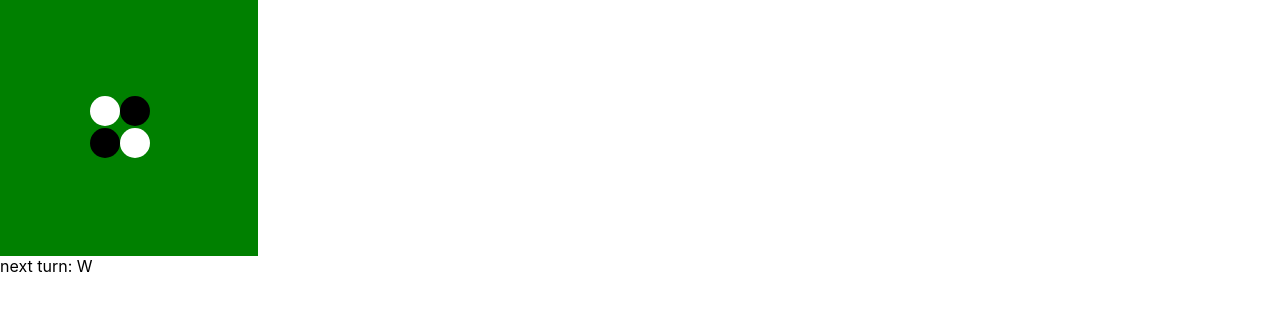
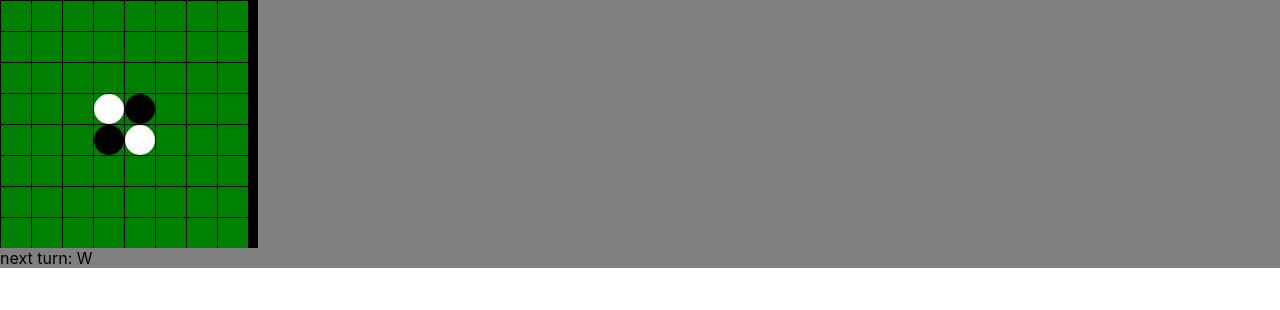
Before and after one commit to Riku-Hatano/othello, a React (Create React App) app: page / in a window 1280 px wide. Shown: the top 310 px of the page. Built offline with nearby package versions, Linux system fonts and the light colour scheme.

Commit message:
マス目を追加しました

```diff
--- a/src/App.css
+++ b/src/App.css
@@ -1,22 +1,28 @@
+.body {
+  background-color: gray;
+}
 .squareParent {
   display: flex;
   flex-wrap: wrap;
-  height: 32px;
+  height: 31px;
   width: 258px;
-  background-color: green;
+  background-color: black;
 }
-
-.square {
+.squareChild {
+  margin: 0.5px;
   width: 30px;
   height: 30px;
   background-color: green;
-  margin-right: 0px;
-  margin-bottom: 0px;
   text-align: center;
   line-height: 30px;
   user-select: none;
 }
-
+.inSquare {
+  padding: 1px;
+  width: 28px;
+  height: 28px;
+  background-color: green;
+}
 .squareColorWhite {
   border-radius: 15px;
   color: white;
--- a/src/Board.tsx
+++ b/src/Board.tsx
@@ -44,86 +44,214 @@
     }
     render() {
         return(
-            <div>
+            <div className="body">
                 <div className="squareParent">
+                    <div className="squareChild">
                         {this.squareMaker(0, 0, this.state.squares[0][0])}
+                    </div>
+                    <div className="squareChild">
                         {this.squareMaker(0, 1, this.state.squares[0][1])}
+                    </div>
+                    <div className="squareChild">
                         {this.squareMaker(0, 2, this.state.squares[0][2])}
+                    </div>
+                    <div className="squareChild">
                         {this.squareMaker(0, 3, this.state.squares[0][3])}
+                    </div>
+                    <div className="squareChild">
                         {this.squareMaker(0, 4, this.state.squares[0][4])}
+                    </div>
+                    <div className="squareChild">
                         {this.squareMaker(0, 5, this.state.squares[0][5])}
+                    </div>
+                    <div className="squareChild">
                         {this.squareMaker(0, 6, this.state.squares[0][6])}
+                    </div>
+                    <div className="squareChild">
                         {this.squareMaker(0, 7, this.state.squares[0][7])}
                     </div>
+                </div>
                 <div className="squareParent">
+                    <div className="squareChild">
                         {this.squareMaker(1, 0, this.state.squares[1][0])}
+                    </div>
+                    <div className="squareChild">
                         {this.squareMaker(1, 1, this.state.squares[1][1])}
+                    </div>
+                    <div className="squareChild">
                         {this.squareMaker(1, 2, this.state.squares[1][2])}
+                    </div>
+                    <div className="squareChild">
                         {this.squareMaker(1, 3, this.state.squares[1][3])}
+                    </div>
+                    <div className="squareChild">
                         {this.squareMaker(1, 4, this.state.squares[1][4])}
+                    </div>
+                    <div className="squareChild">
                         {this.squareMaker(1, 5, this.state.squares[1][5])}
+                    </div>
+                    <div className="squareChild">
                         {this.squareMaker(1, 6, this.state.squares[1][6])}
+                    </div>
+                    <div className="squareChild">
                         {this.squareMaker(1, 7, this.state.squares[1][7])}
                     </div>
+                </div>
                 <div className="squareParent">
+                    <div className="squareChild">
                         {this.squareMaker(2, 0, this.state.squares[2][0])}
+                    </div>
+                    <div className="squareChild">
                         {this.squareMaker(2, 1, this.state.squares[2][1])}
+                    </div>
+                    <div className="squareChild">
                         {this.squareMaker(2, 2, this.state.squares[2][2])}
+                    </div>
+                    <div className="squareChild">
                         {this.squareMaker(2, 3, this.state.squares[2][3])}
+                    </div>
+                    <div className="squareChild">
                         {this.squareMaker(2, 4, this.state.squares[2][4])}
+                    </div>
+                    <div className="squareChild">
                         {this.squareMaker(2, 5, this.state.squares[2][5])}
+                    </div>
+                    <div className="squareChild">
                         {this.squareMaker(2, 6, this.state.squares[2][6])}
+                    </div>
+                    <div className="squareChild">
                         {this.squareMaker(2, 7, this.state.squares[2][7])}
                     </div>
+                </div>
                 <div className="squareParent">
+                    <div className="squareChild">
                         {this.squareMaker(3, 0, this.state.squares[3][0])}
+                    </div>
+                    <div className="squareChild">
                         {this.squareMaker(3, 1, this.state.squares[3][1])}
+                    </div>
+                    <div className="squareChild">
                         {this.squareMaker(3, 2, this.state.squares[3][2])}
+                    </div>
+                    <div className="squareChild">
                         {this.squareMaker(3, 3, this.state.squares[3][3])}
+                    </div>
+                    <div className="squareChild">
                         {this.squareMaker(3, 4, this.state.squares[3][4])}
+                    </div>
+                    <div className="squareChild">
                         {this.squareMaker(3, 5, this.state.squares[3][5])}
+                    </div>
+                    <div className="squareChild">
                         {this.squareMaker(3, 6, this.state.squares[3][6])}
+                    </div>
+                    <div className="squareChild">
                         {this.squareMaker(3, 7, this.state.squares[3][7])}
                     </div>
+                </div>
                 <div className="squareParent">
+                    <div className="squareChild">
                         {this.squareMaker(4, 0, this.state.squares[4][0])}
+                    </div>
+                    <div className="squareChild">
                         {this.squareMaker(4, 1, this.state.squares[4][1])}
+                    </div>
+                    <div className="squareChild">
                         {this.squareMaker(4, 2, this.state.squares[4][2])}
+                    </div>
+                    <div className="squareChild">
                         {this.squareMaker(4, 3, this.state.squares[4][3])}
+                    </div>
+                    <div className="squareChild">
                         {this.squareMaker(4, 4, this.state.squares[4][4])}
+                    </div>
+                    <div className="squareChild">
                         {this.squareMaker(4, 5, this.state.squares[4][5])}
+                    </div>
+                    <div className="squareChild">
                         {this.squareMaker(4, 6, this.state.squares[4][6])}
+                    </div>
+                    <div className="squareChild">
                         {this.squareMaker(4, 7, this.state.squares[4][7])}
                     </div>
+                </div>
                 <div className="squareParent">
+                    <div className="squareChild">
                         {this.squareMaker(5, 0, this.state.squares[5][0])}
+                    </div>
+                    <div className="squareChild">
                         {this.squareMaker(5, 1, this.state.squares[5][1])}
+                    </div>
+                    <div className="squareChild">
                         {this.squareMaker(5, 2, this.state.squares[5][2])}
+                    </div>
+                    <div className="squareChild">
                         {this.squareMaker(5, 3, this.state.squares[5][3])}
+                    </div>
+                    <div className="squareChild">
                         {this.squareMaker(5, 4, this.state.squares[5][4])}
+                    </div>
+                    <div className="squareChild">
                         {this.squareMaker(5, 5, this.state.squares[5][5])}
+                    </div>
+                    <div className="squareChild">
                         {this.squareMaker(5, 6, this.state.squares[5][6])}
+                    </div>
+                    <div className="squareChild">
                         {this.squareMaker(5, 7, this.state.squares[5][7])}
                     </div>
+                </div>
                 <div className="squareParent">
+                    <div className="squareChild">
                         {this.squareMaker(6, 0, this.state.squares[6][0])}
+                    </div>
+                    <div className="squareChild">
                         {this.squareMaker(6, 1, this.state.squares[6][1])}
+                    </div>
+                    <div className="squareChild">
                         {this.squareMaker(6, 2, this.state.squares[6][2])}
+                    </div>
+                    <div className="squareChild">
                         {this.squareMaker(6, 3, this.state.squares[6][3])}
+                    </div>
+                    <div className="squareChild">
                         {this.squareMaker(6, 4, this.state.squares[6][4])}
+                    </div>
+                    <div className="squareChild">
                         {this.squareMaker(6, 5, this.state.squares[6][5])}
+                    </div>
+                    <div className="squareChild">
                         {this.squareMaker(6, 6, this.state.squares[6][6])}
+                    </div>
+                    <div className="squareChild">
                         {this.squareMaker(6, 7, this.state.squares[6][7])}
                     </div>
+                </div>
                 <div className="squareParent">
+                    <div className="squareChild">
                         {this.squareMaker(7, 0, this.state.squares[7][0])}
+                    </div>
+                    <div className="squareChild">
                         {this.squareMaker(7, 1, this.state.squares[7][1])}
+                    </div>
+                    <div className="squareChild">
                         {this.squareMaker(7, 2, this.state.squares[7][2])}
+                    </div>
+                    <div className="squareChild">
                         {this.squareMaker(7, 3, this.state.squares[7][3])}
+                    </div>
+                    <div className="squareChild">
                         {this.squareMaker(7, 4, this.state.squares[7][4])}
+                    </div>
+                    <div className="squareChild">
                         {this.squareMaker(7, 5, this.state.squares[7][5])}
+                    </div>
+                    <div className="squareChild">
                         {this.squareMaker(7, 6, this.state.squares[7][6])}
+                    </div>
+                    <div className="squareChild">
                         {this.squareMaker(7, 7, this.state.squares[7][7])}
+                    </div>
                 </div>
                 <div>next turn: {this.state.isWhite ? "W" : "B"}</div>
             </div>
--- a/src/Squares.tsx
+++ b/src/Squares.tsx
@@ -5,7 +5,7 @@
     //最初にコマが置かれているマス
     if (props.id3 === "W") {
         return (
-            <div className="square squareColorWhite"
+            <div className="square inSquare squareColorWhite"
             id={String(props.id) + String(props.id2)}
             onClick={() => props.onClick([props.id],[props.id2],props.info,props.info2,props.info3)}>
             {props.info.squares[props.id][props.id2]}
@@ -13,7 +13,7 @@
         )
     } else if (props.id3 === "B") {
         return (
-        <div className="square squareColorBlack"
+        <div className="square inSquare squareColorBlack"
             id={String(props.id) + String(props.id2)}
             onClick={() => props.onClick([props.id],[props.id2],props.info,props.info2,props.info3)}>
                 {props.info.squares[props.id][props.id2]}
@@ -22,7 +22,7 @@
     } else {
         //コマが置かれていないマス
         return(
-            <div className="square"
+            <div className="square inSquare"
             id={String(props.id) + String(props.id2)}
             onClick={() => props.onClick([props.id],[props.id2],props.info,props.info2,props.info3)}>
                 {props.info.squares[props.id][props.id2]}
```
Lines whose indentation alone changed are shown as unchanged.
